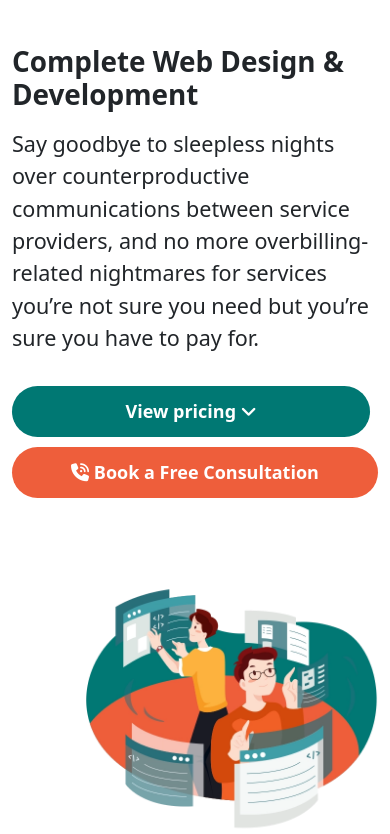
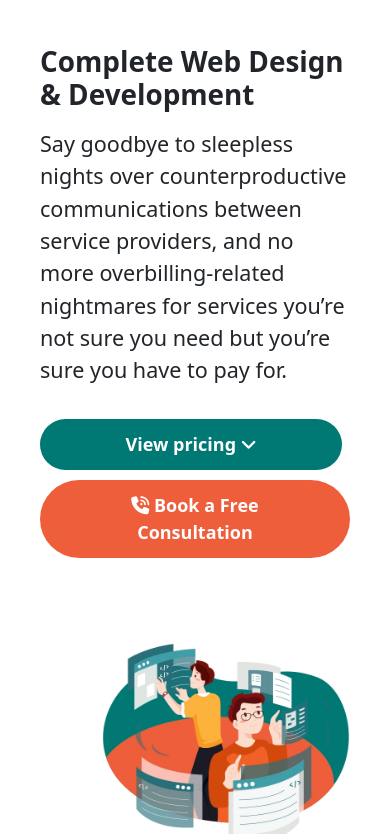
Before and after one commit to AzizullahCodes/web-02, a plain HTML site: page index.html in a window 390 px wide. Shown: the part 94-928 px from the top of the page. Drawn offline with nearby package versions, Linux system fonts and the light colour scheme.

Commit message:
overflow hidden

```diff
--- a/index.html
+++ b/index.html
@@ -13,6 +13,7 @@
     <link rel="stylesheet" href="style.css">
 </head>
 <body>
+  <div class="container">
     <header>
         <!-- nav -->
         <nav class="navbar navbar-expand-lg bg-white text-center">
@@ -448,7 +449,7 @@ Ready to take your website to the next level? Contact us today to schedule a con
   </div>
 </div>
  </footer>
-
+</div>
      <!-- aos library script -->
      <script src="https://unpkg.com/aos@2.3.1/dist/aos.js"></script>
      <script>
--- a/style.css
+++ b/style.css
@@ -149,4 +149,5 @@ gap:10px;}
 .zzz{position: relative;
 left:20px;}
 .services{margin-top:30px;}
-footer{padding:0 20px;}}
+.container{padding:0 20px;
+overflow-x: hidden;}}
```
